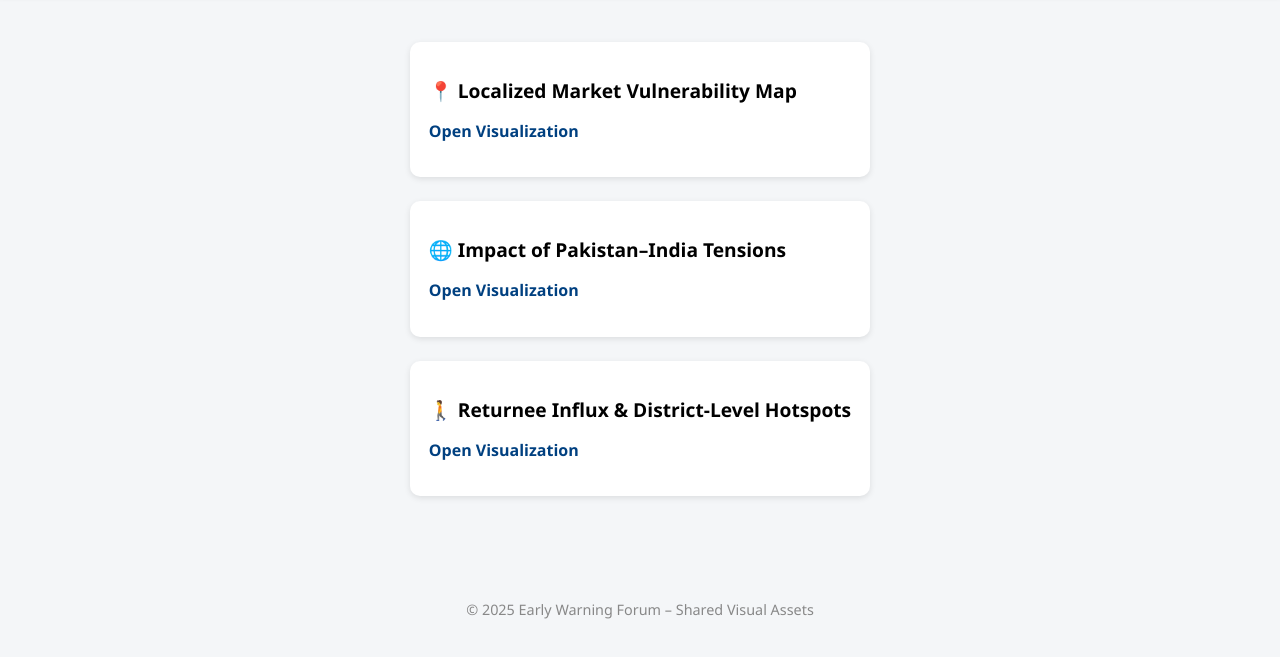
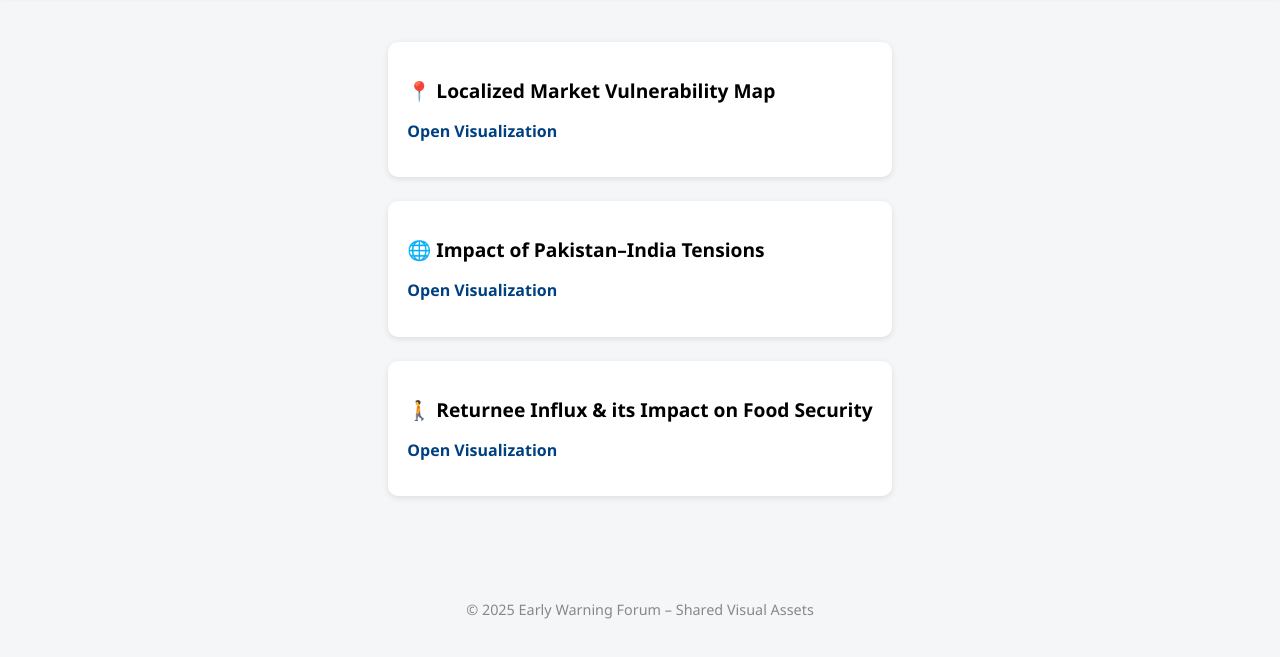
Before and after one commit to hsaqibsz/EWF_21, a plain HTML site: page index.html in a window 1280 px wide. Shown: the part 77-734 px from the top of the page. Drawn offline with Linux system fonts and the light colour scheme.

Commit message:
Update index.html
Corrections to returnee influx label

```diff
--- a/index.html
+++ b/index.html
@@ -78,7 +78,7 @@
     </div>
 
     <div class="card">
-      <h2>🚶 Returnee Influx & District-Level Hotspots</h2>
+      <h2>🚶 Returnee Influx & its Impact on Food Security</h2>
       <p><a href="afg_returnee_districtwise_hotspots_final.html" target="_blank">Open Visualization</a></p>
     </div>
   </div>
```
